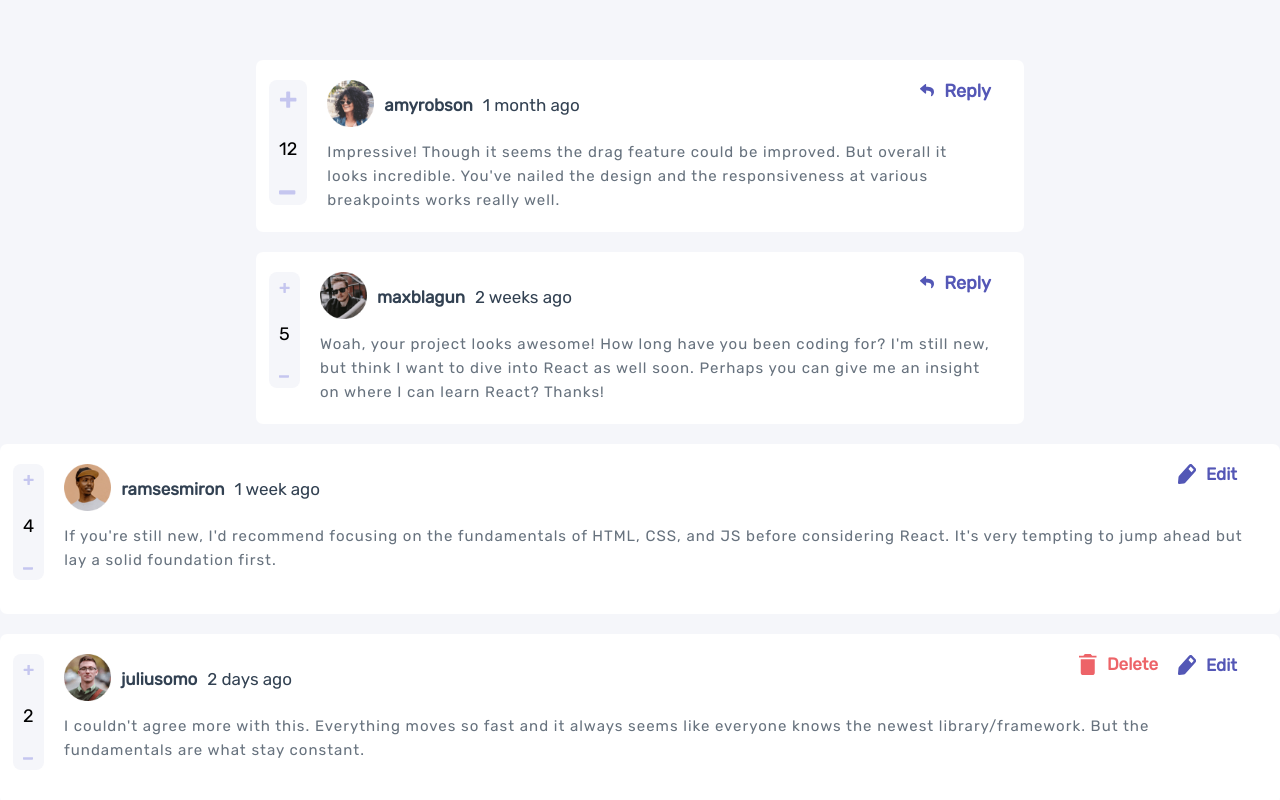
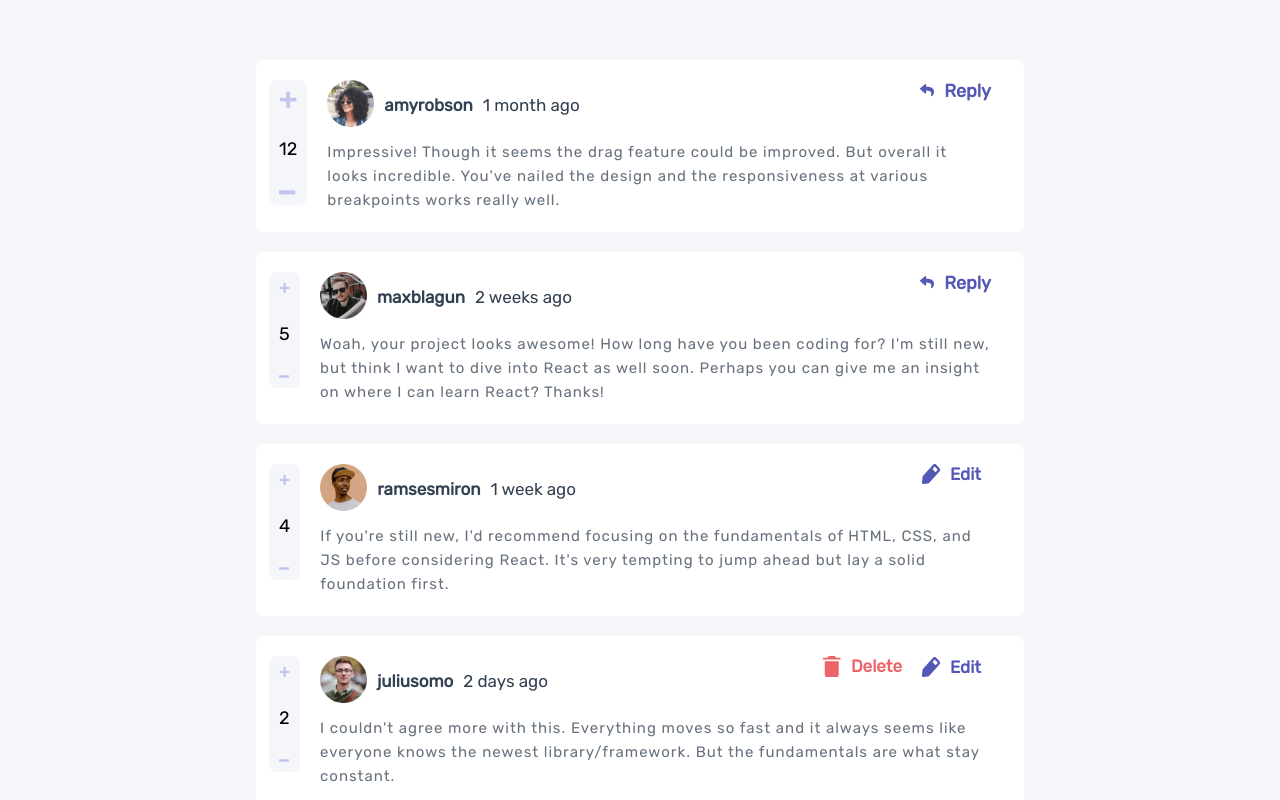
Before and after one commit to NidhiSharma63/react-interactive-comment-section, a React (Create React App) app: page / in a window 1280 px wide. Shown: the top 800 px of the page. Built offline with nearby package versions, Linux system fonts and the light colour scheme.

Commit message:
width fix of mid-section

```diff
--- a/src/components/App.js
+++ b/src/components/App.js
@@ -77,13 +77,13 @@ function App() {
             />
           })
         }
-        <span>
+        <div className="wrapper">
           {
             replyData.map((item)=>{
               return <Reply key={item.id} {...item} handleDelete={handleDelete} handleEdit={handleEdit} isEdit={isEdit} saveEdit={saveEdit}/>
             })
           }
-        </span>
+        </div>
         <ReplyInput avatar1={avatar1} getTextareaValue={getTextareaValue} handleTextAreaValue={handleTextAreaValue} handleSubmitComment={handleSubmitComment}/>
     </div>
   );
```
